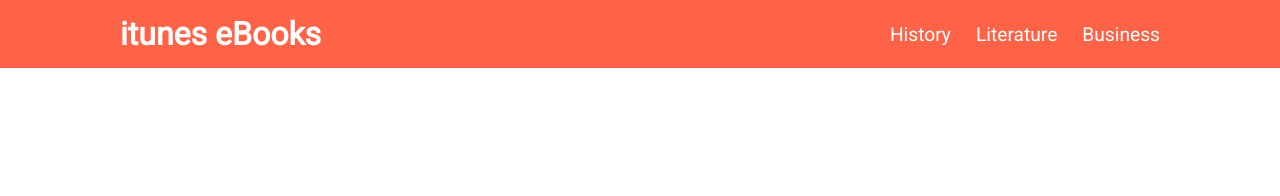
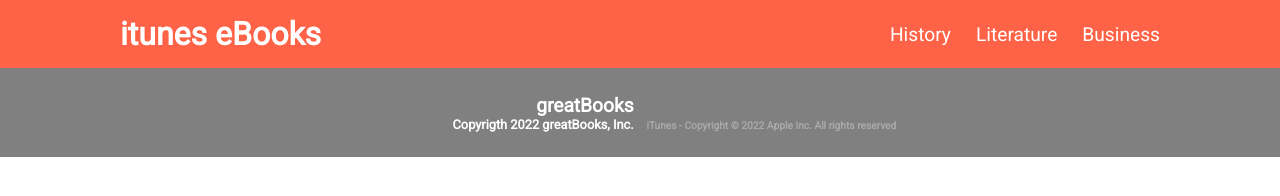
Before and after one commit to lmunozm1702/capstone2, a website built with webpack: page src/index.html in a window 1280 px wide. Built offline with nearby package versions, Linux system fonts and the light colour scheme.

Commit message:
Add footer section
Includes:

- our own copyright.
- iTunes copyright.

Add:

- great-books-logo.png for review.

Update:

- style.css for footer fonts and background setup.

```diff
--- a/src/index.html
+++ b/src/index.html
@@ -1,10 +1,12 @@
 <!DOCTYPE html>
 <html lang="en">
+
 <head>
   <meta charset="UTF-8">
   <meta name="viewport" content="width=device-width, initial-scale=1.0">
   <title>itunes eBooks</title>
 </head>
+
 <body>
   <header>
     <div class="logo">
@@ -21,6 +23,17 @@
     </nav>
   </header>
   <main></main>
-  <footer></footer>
+  <footer>
+    <div id="footer-div">
+      <div id="footer-left">
+        <h3>greatBooks</h3>
+        <h4>Copyrigth 2022 greatBooks, Inc.</h4>
+      </div>
+      <div id="footer-right">
+        <h5>iTunes - Copyright © 2022 Apple Inc. All rights reserved</h5>
+      </div>
+    </div>
+  </footer>
 </body>
+
 </html>
--- a/src/style.css
+++ b/src/style.css
@@ -1,5 +1,4 @@
 @import url('https://fonts.googleapis.com/css2?family=Crete+Round&family=Poppins&family=Roboto&display=swap');
-
 
 * {
   margin: 0;
@@ -31,3 +30,38 @@ nav ul li a {
   color: white;
   font-size: 1.2rem;
 }
+
+footer {
+  background-color: grey;
+  padding: 2vw;
+}
+
+h3 {
+  font-size: 1.5vw;
+}
+
+h4 {
+  font-size: 1vw;
+}
+
+h5 {
+  font-size: 0.8vw;
+}
+
+#footer-div {
+  display: flex;
+  gap: 1vw;
+  justify-content: center;
+}
+
+#footer-left {
+  text-align: end;
+  width: 100%;
+  color: white;
+}
+
+#footer-right {
+  width: 100%;
+  color: darkgray;
+  align-self: flex-end;
+}
```
Also changed, not shown: src/great-books-logo.png (added).
